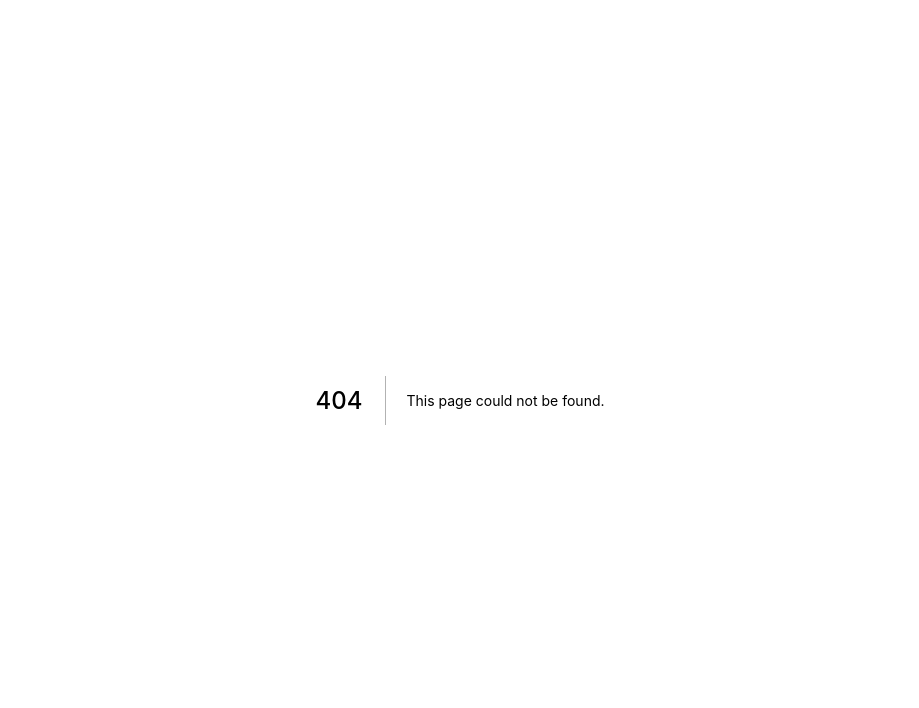
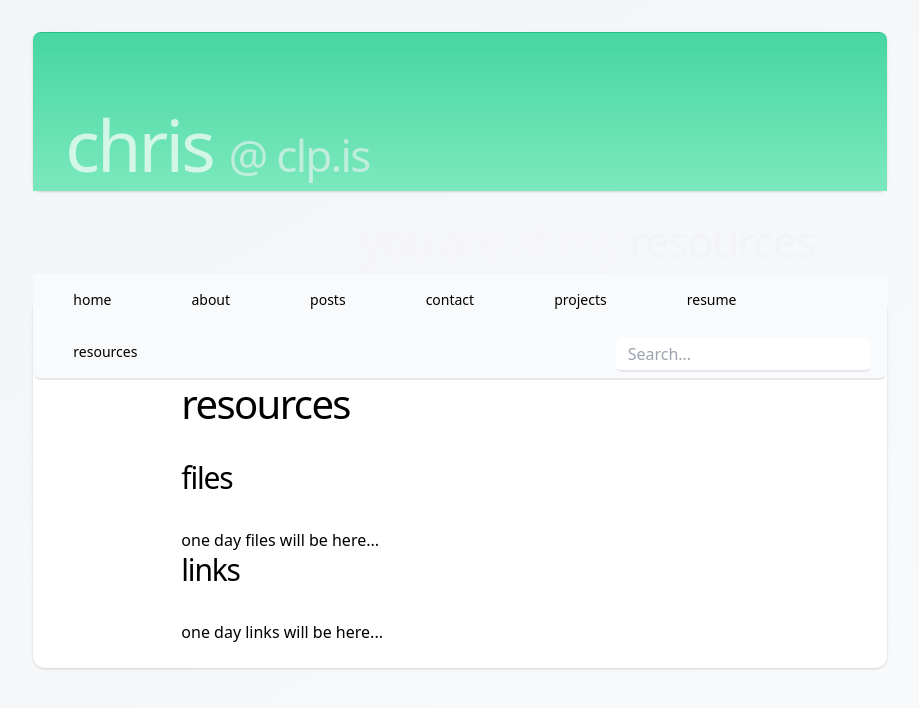
Before and after one commit to clpi/cdotis, a Next.js app: page /resources in a window 1280 px wide. Before the commit this address had no page. Shown: the top 708 px of the page, without its empty margins (180-1099 px from the left). Built offline with nearby package versions, Linux system fonts and the light colour scheme.

Commit message:
fixing other styling

```diff
--- a/components/avatar.js
+++ /dev/null
@@ -1,12 +0,0 @@
-// import DateFormatter from '../components/date-formatter'
-
-export default function Avatar(props) {
-  return ( <></> )
-}
-//   return (
-//     <div className="flex items-center">
-//       <img src={picture} className="w-12 h-12 mr-4 rounded-full" alt={name} />
-//       <span className="text-xl font-medium text-gray-800">{name}</span> on <span class="text-gray-500"><DateFormatter dateString={date}/></span>
-//     </div>
-//   )
-// }
--- a/components/date-formatter.js
+++ /dev/null
@@ -1,6 +0,0 @@
-import { parseISO, format } from 'date-fns'
-
-export default function DateFormatter({ dateString }) {
-  const date = parseISO(dateString)
-  return <time dateTime={dateString}>{format(date, 'LLLL	d, yyyy')}</time>
-}
--- a/components/layout.js
+++ b/components/layout.js
@@ -43,6 +43,9 @@ export default function Layout(props) {
         <li className="float-left px-10 py-4 hover:bg-gray-200 hover:border-black hover:border-b-2transition-all duration-100">
           <Link href="/resume">resume</Link>
         </li>
+        <li className="float-left px-10 py-4 hover:bg-gray-200 hover:border-black hover:border-b-2transition-all duration-100">
+          <Link href="/resources">resources</Link>
+        </li>
       </ul>
           <div class="float-right">
             <input placeholder="Search..." class=" border-b-2 rounded-md shadow-xs border-gray-200 mt-3 mx-4 py-1 px-3 mr-4"/>
--- a/pages/about.js
+++ b/pages/about.js
@@ -1,11 +1,15 @@
 import Link from 'next/link'
 import Layout from '../components/layout'
+import Head from 'next/head';
 import Container from '../components/container'
 import Image from 'next/image'
 
 export default function About() {
   return (
     <>
+      <Head>
+        <title>about - clp.is chris pecunies</title>
+      </Head>
       <Layout current="about">
         <Container>
       <h2 className="mb-8 text-5xl font-light leading-tight tracking-tighter">
--- a/pages/contact.js
+++ b/pages/contact.js
@@ -1,17 +1,22 @@
 import Link from 'next/link'
+import Head from 'next/head';
 import Layout from '../components/layout'
 import Container from '../components/container'
 export default function About() {
   return (
     <>
+      <Head>
+        <title>contact - clp.is chris pecunies</title>
+      </Head>
       <Layout current="contact">
         <Container>
       <h2 className="mb-8 text-5xl font-light leading-tight tracking-tighter">
         contact me
       </h2>
           <p>You can reach me at clp <span class="text-gray-500">at</span> <span class="text-green-400 italic">this website's domain</span> through e-mail.</p>
-          <br/>
+          <br/><br/>
           <p>Or chris <span class="text-green-500">at this website's domain</span>, again over email.</p>
+          <br/><br/>
           <p>Other links you might find useful:</p>
           <ul class="list-outside ml-8">
             <li>1. <a class="text-green-500" href="http://last.fm/user/ooohm">My last.fm profile</a></li>
@@ -20,7 +25,7 @@ export default function About() {
             <li>4. <a class="text-green-500" href="http://gitlab.com/clpi">My GitLab</a></li>
             <li>5. <a class="text-green-500" href="https://open.spotify.com/user/12180738991">My Spotify</a></li>
             <li>6. <a class="text-green-500" href="http://facebook.com/chrispecunies">My Facebook</a></li>
-            https://open.spotify.com/user/12180738991
+            <li>7. <a class="text-green-500" href="https://devisa.io/chris">My Devisa profile</a></li>
           </ul>
         </Container>
       </Layout>
--- a/pages/index.js
+++ b/pages/index.js
@@ -5,9 +5,9 @@ import Head from 'next/head'
 export default function Index() {
   return (
       <Layout>
-        <Head>
-          <title>Welcome to clp.is</title>
-        </Head>
+      <Head>
+        <title>home - clp.is chris pecunies</title>
+      </Head>
         <Container>
       <h2 className="mb-8 text-5xl font-light leading-tight tracking-tighter">
         welcome to clp.is
--- a/pages/projects.js
+++ b/pages/projects.js
@@ -1,9 +1,13 @@
 import Layout from '../components/layout'
+import Head from 'next/head';
 import Image from 'next/image'
 import Container from '../components/container'
 export default function Projects() {
   return (
     <>
+      <Head>
+        <title>projects - clp.is chris pecunies</title>
+      </Head>
       <Layout current="projects">
         <Container>
       <h2 className="mb-8 text-5xl font-light leading-tight tracking-tighter">
--- /dev/null
+++ b/pages/resources.js
@@ -0,0 +1,29 @@
+import Head from 'next/head';
+import Link from 'next/link'
+import Layout from '../components/layout'
+import Container from '../components/container'
+export default function About() {
+  return (
+    <>
+      <Head>
+        <title>resources - clp.is chris pecunies</title>
+      </Head>
+      <Layout current="resources">
+        <Container>
+      <h2 className="mb-8 text-5xl font-light leading-tight tracking-tighter">
+        resources
+      </h2>
+      <h2 className="mb-8 text-3xl font-light leading-tight tracking-tighter">
+        files
+      </h2>
+          <p>one day files will be here...</p>
+      <h2 className="mb-8 text-3xl font-light leading-tight tracking-tighter">
+        links
+      </h2>
+          <p>one day links will be here...</p>
+        </Container>
+      </Layout>
+
+    </>
+  )
+}
--- a/pages/resume.js
+++ b/pages/resume.js
@@ -1,9 +1,13 @@
 import Layout from '../components/layout'
 import Image from 'next/image'
 import Container from '../components/container'
+import Head from 'next/head'
 export default function Resume() {
   return (
     <>
+      <Head>
+        <title>resume - clp.is chris pecunies</title>
+      </Head>
       <Layout current="resume">
         <Container>
       <h2 className="mb-8 text-5xl font-light leading-tight tracking-tighter">
```
